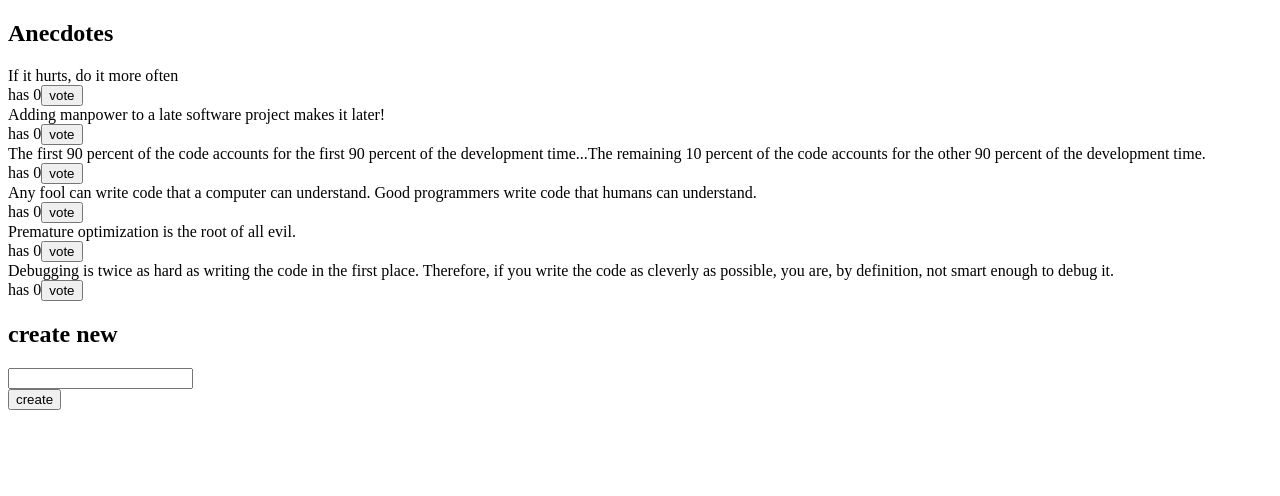
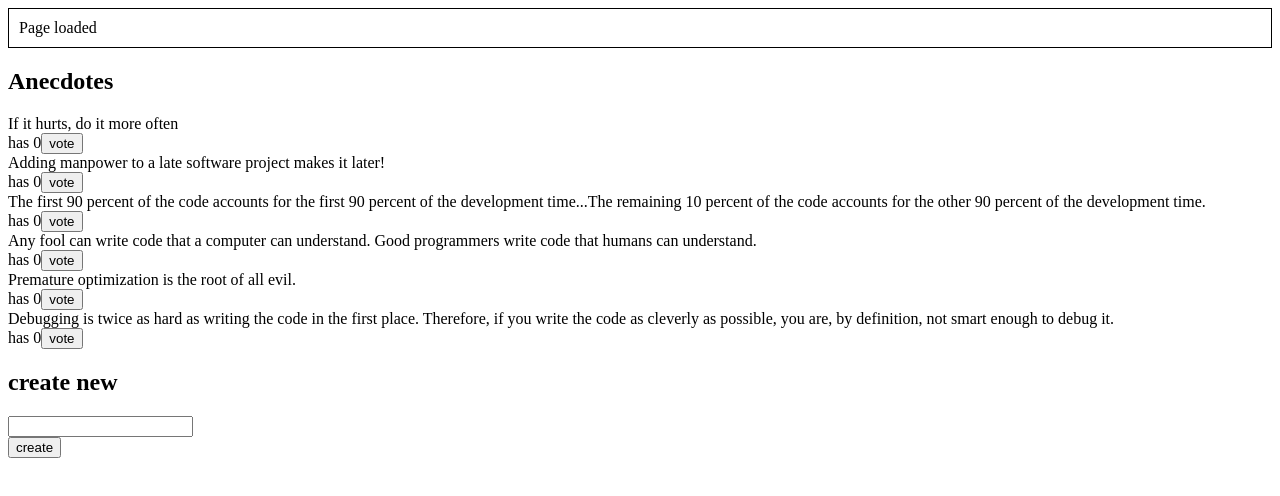
Before and after one commit to andrewevren/fullStackOpen2022, a JavaScript app in the folder part6/redux-anecdotes/: page / in a window 1280 px wide. Shown: the top 496 px of the page. Built offline with nearby package versions, Linux system fonts and the light colour scheme; the HTML template or start-up script is replaced by a standard one.

Commit message:
Implement notificationSlice of Redux store and add Notification component to App, complete 6.10

```diff
--- a/part6/redux-anecdotes/src/App.js
+++ b/part6/redux-anecdotes/src/App.js
@@ -1,9 +1,11 @@
 import AnecdoteList from './components/AnecdoteList'
 import AnecdoteForm from './components/AnecdoteForm'
+import Notification from './components/Notification'
 
 const App = () => {
   return (
     <div>
+      <Notification />
       <h2>Anecdotes</h2>
       <AnecdoteList />
       <AnecdoteForm />
--- a/part6/redux-anecdotes/src/components/AnecdoteList.js
+++ b/part6/redux-anecdotes/src/components/AnecdoteList.js
@@ -2,7 +2,7 @@
 import { addVote } from '../reducers/anecdoteReducer'
 
 const AnecdoteList = () => {
-  const anecdotes = useSelector(state => state)
+  const anecdotes = useSelector(state => state.anecdotes)
   const dispatch = useDispatch()
 
   const anecdotesByVotes = anecdotes.slice().sort((a,b) => b.votes - a.votes)
--- a/part6/redux-anecdotes/src/components/Notification.js
+++ b/part6/redux-anecdotes/src/components/Notification.js
@@ -1,4 +1,7 @@
+import { useSelector } from "react-redux"
+
 const Notification = () => {
+  const notification = useSelector(state=>state.notification)
   const style = {
     border: 'solid',
     padding: 10,
@@ -6,7 +9,7 @@
   }
   return (
     <div style={style}>
-      render here notification...
+      {notification}
     </div>
   )
 }
--- /dev/null
+++ b/part6/redux-anecdotes/src/reducers/notificationReducer.js
@@ -0,0 +1,10 @@
+import { createSlice } from "@reduxjs/toolkit"
+
+const initialState = 'Page loaded'
+
+const notificationSlice = createSlice({
+  name: 'notification',
+  initialState
+})
+
+export default notificationSlice.reducer
--- a/part6/redux-anecdotes/src/store.js
+++ b/part6/redux-anecdotes/src/store.js
@@ -1,6 +1,12 @@
 import { configureStore } from "@reduxjs/toolkit"
 import anecdoteReducer from './reducers/anecdoteReducer'
+import notificationReducer from "./reducers/notificationReducer"
 
-const store = configureStore({reducer:anecdoteReducer})
+const store = configureStore({
+  reducer:{
+    anecdotes:anecdoteReducer,
+    notification:notificationReducer
+  }
+})
 
 export default store
```
